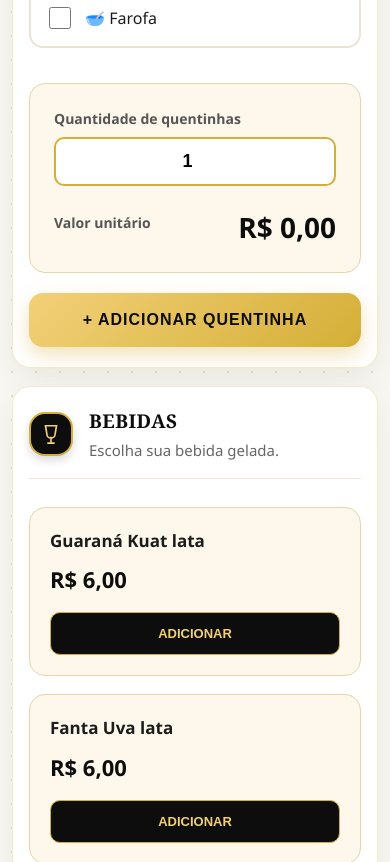
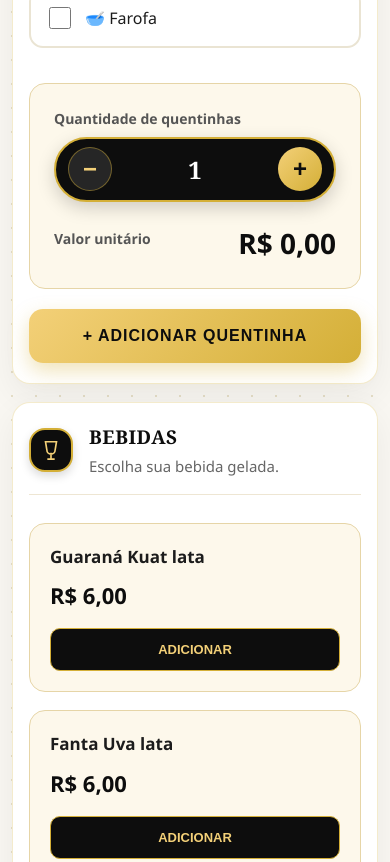
Before and after one commit to liviasilva36-glitch/bistro-da-josi, a plain HTML site: page index.html in a window 390 px wide. Shown: the part 2520-3382 px from the top of the page. Drawn offline with Linux system fonts and the light colour scheme.

Commit message:
Corrige sintaxe e adiciona seletor animado

```diff
--- a/index.html
+++ b/index.html
@@ -45,8 +45,9 @@
 
             <div class="titulo-secao">
                 <span class="icone-secao">
-                    <svg viewBox="0 0 24 24" width="26" height="26" fill="none" stroke="currentColor" stroke-width="1.8">
-                        <path d="M3 14h18M5 14a7 7 0 0 1 14 0M12 4v3M4 18h16"/>
+                    <svg viewBox="0 0 24 24" width="26" height="26" fill="none" stroke="currentColor"
+                        stroke-width="1.8">
+                        <path d="M3 14h18M5 14a7 7 0 0 1 14 0M12 4v3M4 18h16" />
                     </svg>
                 </span>
                 <div>
@@ -86,8 +87,10 @@
 
             <div class="titulo-secao">
                 <span class="icone-secao">
-                    <svg viewBox="0 0 24 24" width="26" height="26" fill="none" stroke="currentColor" stroke-width="1.8">
-                        <path d="M3 2v7c0 1.1.9 2 2 2h4a2 2 0 0 0 2-2V2M7 2v20M21 15V2v0a5 5 0 0 0-5 5v6c0 1.1.9 2 2 2h3Zm0 0v7"/>
+                    <svg viewBox="0 0 24 24" width="26" height="26" fill="none" stroke="currentColor"
+                        stroke-width="1.8">
+                        <path
+                            d="M3 2v7c0 1.1.9 2 2 2h4a2 2 0 0 0 2-2V2M7 2v20M21 15V2v0a5 5 0 0 0-5 5v6c0 1.1.9 2 2 2h3Zm0 0v7" />
                     </svg>
                 </span>
 
@@ -136,6 +139,7 @@
             </div>
 
             <!-- QUANTIDADE E PREÇO -->
+            <!-- QUANTIDADE E PREÇO -->
             <div class="resumo-quentinha">
 
                 <div>
@@ -143,7 +147,13 @@
                         Quantidade de quentinhas
                     </label>
 
-                    <input type="number" id="quantidade-quentinha" min="1" value="1">
+                    <div class="controle-quantidade" role="group" aria-label="Controle de quantidade de quentinhas">
+                        <button type="button" class="btn-qtd menos" id="btn-diminuir-qtd"
+                            aria-label="Diminuir quantidade">−</button>
+                        <input type="number" id="quantidade-quentinha" min="1" value="1" readonly>
+                        <button type="button" class="btn-qtd mais" id="btn-aumentar-qtd"
+                            aria-label="Aumentar quantidade">+</button>
+                    </div>
                 </div>
 
                 <div class="valor">
@@ -164,8 +174,9 @@
 
             <div class="titulo-secao">
                 <span class="icone-secao">
-                    <svg viewBox="0 0 24 24" width="26" height="26" fill="none" stroke="currentColor" stroke-width="1.8">
-                        <path d="M8 22h8M12 15v7M6 3h12l-1.5 9a4.5 4.5 0 0 1-9 0L6 3Z"/>
+                    <svg viewBox="0 0 24 24" width="26" height="26" fill="none" stroke="currentColor"
+                        stroke-width="1.8">
+                        <path d="M8 22h8M12 15v7M6 3h12l-1.5 9a4.5 4.5 0 0 1-9 0L6 3Z" />
                     </svg>
                 </span>
 
@@ -184,8 +195,10 @@
 
             <div class="titulo-secao">
                 <span class="icone-secao">
-                    <svg viewBox="0 0 24 24" width="26" height="26" fill="none" stroke="currentColor" stroke-width="1.8">
-                        <polygon points="12 2 15.09 8.26 22 9.27 17 14.14 18.18 21.02 12 17.77 5.82 21.02 7 14.14 2 9.27 8.91 8.26 12 2"/>
+                    <svg viewBox="0 0 24 24" width="26" height="26" fill="none" stroke="currentColor"
+                        stroke-width="1.8">
+                        <polygon
+                            points="12 2 15.09 8.26 22 9.27 17 14.14 18.18 21.02 12 17.77 5.82 21.02 7 14.14 2 9.27 8.91 8.26 12 2" />
                     </svg>
                 </span>
 
@@ -221,8 +234,11 @@
 
             <div class="titulo-secao">
                 <span class="icone-secao">
-                    <svg viewBox="0 0 24 24" width="26" height="26" fill="none" stroke="currentColor" stroke-width="1.8">
-                        <path d="M6 2 3 6v14a2 2 0 0 0 2 2h14a2 2 0 0 0 2-2V6l-3-4Z"/><path d="M3 6h18"/><path d="M16 10a4 4 0 0 1-8 0"/>
+                    <svg viewBox="0 0 24 24" width="26" height="26" fill="none" stroke="currentColor"
+                        stroke-width="1.8">
+                        <path d="M6 2 3 6v14a2 2 0 0 0 2 2h14a2 2 0 0 0 2-2V6l-3-4Z" />
+                        <path d="M3 6h18" />
+                        <path d="M16 10a4 4 0 0 1-8 0" />
                     </svg>
                 </span>
 
@@ -274,8 +290,10 @@
 
             <div class="titulo-secao">
                 <span class="icone-secao">
-                    <svg viewBox="0 0 24 24" width="26" height="26" fill="none" stroke="currentColor" stroke-width="1.8">
-                        <circle cx="12" cy="12" r="10"/><polyline points="12 6 12 12 16 14"/>
+                    <svg viewBox="0 0 24 24" width="26" height="26" fill="none" stroke="currentColor"
+                        stroke-width="1.8">
+                        <circle cx="12" cy="12" r="10" />
+                        <polyline points="12 6 12 12 16 14" />
                     </svg>
                 </span>
 
--- a/script.js
+++ b/script.js
@@ -331,6 +331,36 @@ if (campoQuantidade) {
     campoQuantidade.addEventListener("change", atualizarPreco);
 }
 
+// =========================================
+// CONTROLE ANIMADO DE QUANTIDADE
+// =========================================
+const btnDiminuirQtd = document.getElementById("btn-diminuir-qtd");
+const btnAumentarQtd = document.getElementById("btn-aumentar-qtd");
+
+function animarNumeroQuantidade() {
+    if (!campoQuantidade) return;
+    campoQuantidade.classList.remove("animar-qtd");
+    void campoQuantidade.offsetWidth;
+    campoQuantidade.classList.add("animar-qtd");
+    campoQuantidade.dispatchEvent(new Event("change"));
+}
+
+if (btnDiminuirQtd && btnAumentarQtd && campoQuantidade) {
+    btnDiminuirQtd.addEventListener("click", () => {
+        const atual = parseInt(campoQuantidade.value, 10) || 1;
+        if (atual > 1) {
+            campoQuantidade.value = atual - 1;
+            animarNumeroQuantidade();
+        }
+    });
+
+    btnAumentarQtd.addEventListener("click", () => {
+        const atual = parseInt(campoQuantidade.value, 10) || 1;
+        campoQuantidade.value = atual + 1;
+        animarNumeroQuantidade();
+    });
+}
+
 // ADICIONAR QUENTINHA
 const botaoAdicionar = document.getElementById("adicionar-quentinha");
 
--- a/style.css
+++ b/style.css
@@ -372,6 +372,97 @@ svg {
     font-weight: bold;
     text-align: center;
     background: var(--branco);
+}
+/* CONTROLE CRIATIVO DE QUANTIDADE */
+.controle-quantidade {
+    display: inline-flex;
+    align-items: center;
+    background: var(--preto-luxo);
+    padding: 6px;
+    border-radius: 50px;
+    border: 2px solid var(--dourado-medio);
+    box-shadow: 0 6px 18px rgba(0, 0, 0, 0.18);
+    gap: 6px;
+}
+
+.btn-qtd {
+    width: 44px;
+    height: 44px;
+    border-radius: 50%;
+    border: none;
+    background: linear-gradient(135deg, var(--dourado-claro), var(--dourado-medio));
+    color: var(--preto-luxo);
+    font-size: 24px;
+    font-weight: 900;
+    line-height: 1;
+    display: flex;
+    align-items: center;
+    justify-content: center;
+    cursor: pointer;
+    user-select: none;
+    transition: transform 0.18s cubic-bezier(0.34, 1.56, 0.64, 1), box-shadow 0.2s ease, background 0.2s ease;
+}
+
+.btn-qtd:hover {
+    transform: scale(1.1);
+    box-shadow: 0 0 14px rgba(243, 208, 120, 0.7);
+}
+
+.btn-qtd:active {
+    transform: scale(0.88);
+}
+
+.btn-qtd.menos {
+    background: #262626;
+    color: var(--dourado-claro);
+    border: 1px solid rgba(212, 175, 55, 0.45);
+}
+
+.btn-qtd.menos:hover {
+    background: #333333;
+}
+
+.resumo-quentinha .controle-quantidade input {
+    width: 58px;
+    padding: 6px 0;
+    border: none;
+    background: transparent;
+    color: var(--branco);
+    font-family: Georgia, serif;
+    font-size: 22px;
+    font-weight: 900;
+    text-align: center;
+    pointer-events: none;
+    -moz-appearance: textfield;
+}
+
+.resumo-quentinha .controle-quantidade input::-webkit-outer-spin-button,
+.resumo-quentinha .controle-quantidade input::-webkit-inner-spin-button {
+    -webkit-appearance: none;
+    margin: 0;
+}
+
+@keyframes puloQuantidade {
+    0% { transform: scale(1); }
+    45% { transform: scale(1.38); color: var(--dourado-claro); }
+    100% { transform: scale(1); }
+}
+
+.animar-qtd {
+    animation: puloQuantidade 0.3s cubic-bezier(0.34, 1.56, 0.64, 1);
+}
+
+@media (max-width: 480px) {
+    .controle-quantidade {
+        width: 100%;
+        justify-content: space-between;
+        padding: 8px 12px;
+    }
+
+    .resumo-quentinha .controle-quantidade input {
+        width: 70px;
+        font-size: 24px;
+    }
 }
 
 .valor { text-align: right; }
```
